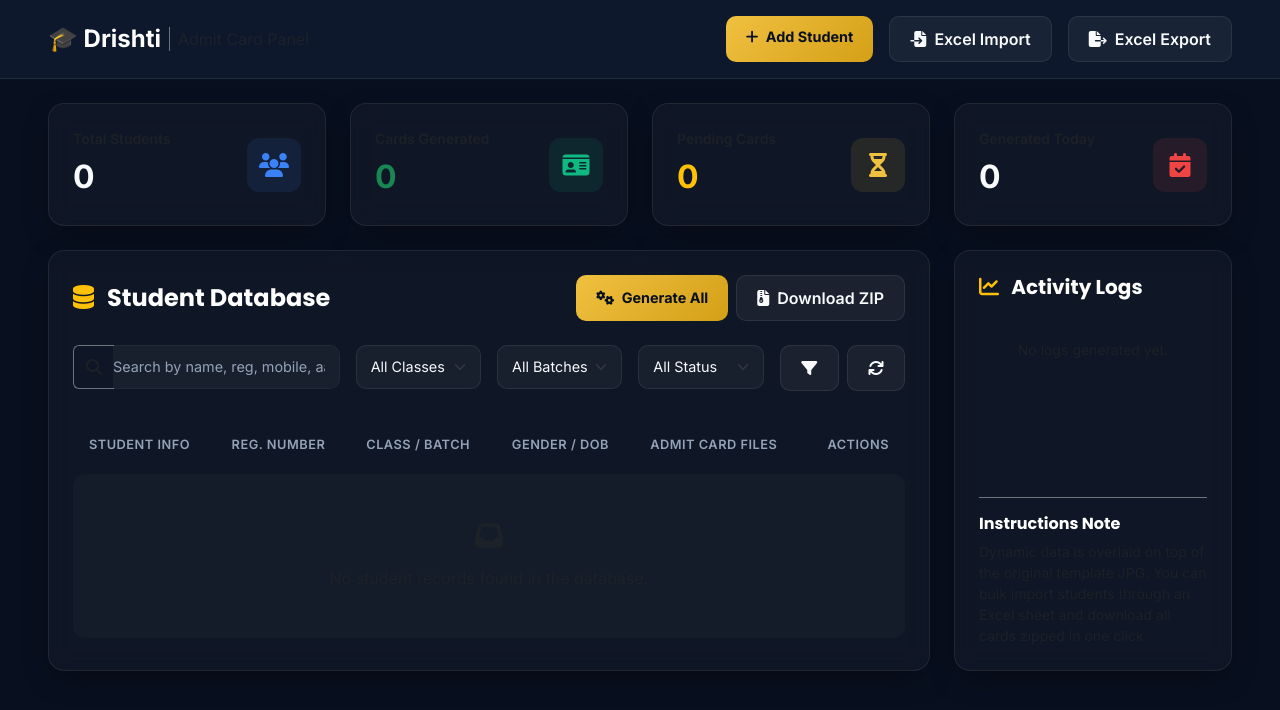
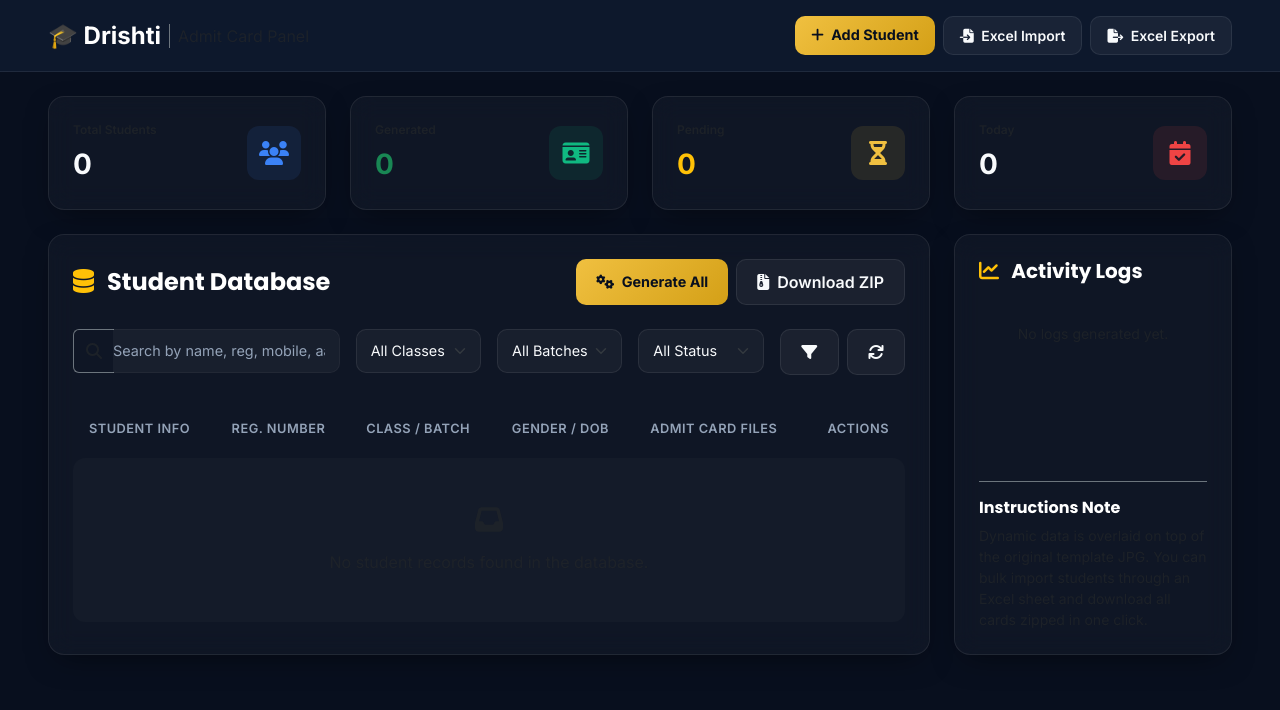
Before and after one commit to 123guddukumar/rkdrishty_admit_card, a Django app: page / in a window 1280 px wide. Shown: the top 710 px of the page. Run offline with Django 5.2, Linux system fonts and the light colour scheme; data that the repository does not hold is empty; some libraries are stand-ins or nearby versions.

Commit message:
style: make dashboard fully responsive for mobile viewports

```diff
--- a/admit_cards/templates/admit_cards/dashboard.html
+++ b/admit_cards/templates/admit_cards/dashboard.html
@@ -257,20 +311,20 @@
 
   <!-- NAVBAR -->
   <nav class="premium-navbar">
-    <div class="container-fluid px-5">
-      <div class="d-flex align-items-center justify-content-between">
+    <div class="container-fluid px-3 px-md-5">
+      <div class="d-flex flex-column flex-md-row align-items-center justify-content-between gap-3">
         <a href="{% url 'dashboard' %}" class="d-flex align-items-center text-decoration-none">
           <span class="fs-4 fw-bold text-white me-2">🎓 Drishti</span>
-          <span class="fs-6 text-muted border-start border-secondary ps-2">Admit Card Panel</span>
+          <span class="fs-6 text-muted border-start border-secondary ps-2 d-none d-sm-inline">Admit Card Panel</span>
         </a>
-        <div class="d-flex gap-3">
-          <a href="{% url 'add_student' %}" class="btn btn-premium">
+        <div class="d-flex flex-wrap gap-2 justify-content-center">
+          <a href="{% url 'add_student' %}" class="btn btn-premium btn-sm py-2 px-3">
             <i class="fa-solid fa-plus me-1"></i> Add Student
           </a>
-          <button class="btn btn-premium-secondary" data-bs-toggle="modal" data-bs-target="#importModal">
+          <button class="btn btn-premium-secondary btn-sm py-2 px-3" data-bs-toggle="modal" data-bs-target="#importModal">
             <i class="fa-solid fa-file-import me-1"></i> Excel Import
           </button>
-          <a href="{% url 'export_excel' %}" class="btn btn-premium-secondary">
+          <a href="{% url 'export_excel' %}" class="btn btn-premium-secondary btn-sm py-2 px-3">
             <i class="fa-solid fa-file-export me-1"></i> Excel Export
           </a>
         </div>
@@ -278,7 +332,7 @@
     </div>
   </nav>
 
-  <div class="container-fluid px-5 py-4">
+  <div class="container-fluid px-3 px-md-5 py-4">
     <!-- Messages Banner -->
     {% if messages %}
       {% for m in messages %}
@@ -293,47 +347,47 @@
     {% endif %}
 
     <!-- STATS ROW -->
-    <div class="row g-4 mb-4">
-      <div class="col-md-3">
-        <div class="glass-card d-flex align-items-center justify-content-between">
+    <div class="row g-3 g-md-4 mb-4">
+      <div class="col-6 col-md-3">
+        <div class="glass-card p-3 p-md-4 d-flex align-items-center justify-content-between">
           <div>
-            <div class="text-muted small fw-semibold">Total Students</div>
-            <div class="fs-2 fw-bold mt-1">{{ total_students }}</div>
+            <div class="text-muted small fw-semibold" style="font-size: 0.75rem;">Total Students</div>
+            <div class="fs-3 fs-md-2 fw-bold mt-1">{{ total_students }}</div>
           </div>
-          <div class="stat-icon bg-info-transparent">
+          <div class="stat-icon bg-info-transparent d-none d-sm-flex">
             <i class="fa-solid fa-users"></i>
           </div>
         </div>
       </div>
-      <div class="col-md-3">
-        <div class="glass-card d-flex align-items-center justify-content-between">
+      <div class="col-6 col-md-3">
+        <div class="glass-card p-3 p-md-4 d-flex align-items-center justify-content-between">
           <div>
-            <div class="text-muted small fw-semibold">Cards Generated</div>
-            <div class="fs-2 fw-bold mt-1 text-success">{{ generated_count }}</div>
+            <div class="text-muted small fw-semibold" style="font-size: 0.75rem;">Generated</div>
+            <div class="fs-3 fs-md-2 fw-bold mt-1 text-success">{{ generated_count }}</div>
           </div>
-          <div class="stat-icon bg-success-transparent">
+          <div class="stat-icon bg-success-transparent d-none d-sm-flex">
             <i class="fa-solid fa-id-card"></i>
           </div>
         </div>
       </div>
-      <div class="col-md-3">
-        <div class="glass-card d-flex align-items-center justify-content-between">
+      <div class="col-6 col-md-3">
+        <div class="glass-card p-3 p-md-4 d-flex align-items-center justify-content-between">
           <div>
-            <div class="text-muted small fw-semibold">Pending Cards</div>
-            <div class="fs-2 fw-bold mt-1 text-warning">{{ pending_count }}</div>
+            <div class="text-muted small fw-semibold" style="font-size: 0.75rem;">Pending</div>
+            <div class="fs-3 fs-md-2 fw-bold mt-1 text-warning">{{ pending_count }}</div>
           </div>
-          <div class="stat-icon bg-accent-transparent">
+          <div class="stat-icon bg-accent-transparent d-none d-sm-flex">
             <i class="fa-solid fa-hourglass-half"></i>
           </div>
         </div>
       </div>
-      <div class="col-md-3">
-        <div class="glass-card d-flex align-items-center justify-content-between">
+      <div class="col-6 col-md-3">
+        <div class="glass-card p-3 p-md-4 d-flex align-items-center justify-content-between">
           <div>
-            <div class="text-muted small fw-semibold">Generated Today</div>
-            <div class="fs-2 fw-bold mt-1">{{ generated_today }}</div>
+            <div class="text-muted small fw-semibold" style="font-size: 0.75rem;">Today</div>
+            <div class="fs-3 fs-md-2 fw-bold mt-1">{{ generated_today }}</div>
           </div>
-          <div class="stat-icon bg-danger-transparent">
+          <div class="stat-icon bg-danger-transparent d-none d-sm-flex">
             <i class="fa-solid fa-calendar-check"></i>
           </div>
         </div>
@@ -368,14 +422,14 @@
           </div>
 
           <!-- SEARCH & FILTERS -->
-          <form method="GET" class="row g-3 mb-4">
-            <div class="col-md-4">
+          <form method="GET" class="row g-2 g-md-3 mb-4">
+            <div class="col-12 col-md-4">
               <div class="input-group">
                 <span class="input-group-text bg-transparent border-end-0 border-secondary text-muted"><i class="fa-solid fa-magnifying-glass"></i></span>
                 <input type="text" name="q" value="{{ query }}" class="form-control premium-input border-start-0 ps-0" placeholder="Search by name, reg, mobile, aadhaar...">
               </div>
             </div>
-            <div class="col-md-2">
+            <div class="col-6 col-sm-3 col-md-2">
               <select name="class" class="form-select premium-input">
                 <option value="">All Classes</option>
                 {% for c in classes %}
@@ -383,7 +437,7 @@
                 {% endfor %}
               </select>
             </div>
-            <div class="col-md-2">
+            <div class="col-6 col-sm-3 col-md-2">
               <select name="batch" class="form-select premium-input">
                 <option value="">All Batches</option>
                 {% for b in batches %}
@@ -391,14 +445,14 @@
                 {% endfor %}
               </select>
             </div>
-            <div class="col-md-2">
+            <div class="col-6 col-sm-3 col-md-2">
               <select name="status" class="form-select premium-input">
                 <option value="">All Status</option>
                 <option value="generated" {% if status_filter == 'generated' %}selected{% endif %}>Generated</option>
                 <option value="pending" {% if status_filter == 'pending' %}selected{% endif %}>Pending</option>
               </select>
             </div>
-            <div class="col-md-2 d-flex gap-2">
+            <div class="col-6 col-sm-3 col-md-2 d-flex gap-2">
               <button type="submit" class="btn btn-premium-secondary w-100"><i class="fa-solid fa-filter"></i></button>
               <a href="{% url 'dashboard' %}" class="btn btn-premium-secondary"><i class="fa-solid fa-arrows-rotate"></i></a>
             </div>
@@ -437,21 +491,21 @@
                         </div>
                       </div>
                     </td>
-                    <td>
+                    <td data-label="Reg. Number">
                       <code class="text-warning fw-semibold">{{ s.registration_number }}</code>
                     </td>
-                    <td>
+                    <td data-label="Class / Batch">
                       <div>{{ s.student_class }}</div>
                       <div class="text-muted small">{{ s.batch }}</div>
                     </td>
-                    <td>
+                    <td data-label="Gender / DOB">
                       <div>{{ s.gender }}</div>
                       <div class="text-muted small">{{ s.dob|date:"d/m/Y" }}</div>
                     </td>
-                    <td>
+                    <td data-label="Admit Card">
                       {% if s.is_generated %}
                         <span class="premium-badge badge-generated mb-2 d-inline-block">Generated</span>
-                        <div class="d-flex gap-2">
+                        <div class="d-flex gap-2 justify-content-end justify-content-lg-start">
                           <a href="{% url 'download_card_api' %}?student_id={{ s.id }}&format=jpg" class="btn btn-sm btn-outline-info py-0 px-2" style="font-size: 0.72rem;"><i class="fa-solid fa-image"></i> JPG</a>
                           <a href="{% url 'download_card_api' %}?student_id={{ s.id }}&format=pdf" class="btn btn-sm btn-outline-danger py-0 px-2" style="font-size: 0.72rem;"><i class="fa-solid fa-file-pdf"></i> PDF</a>
                         </div>
@@ -459,8 +513,8 @@
                         <span class="premium-badge badge-pending">Pending</span>
                       {% endif %}
                     </td>
-                    <td class="text-end">
-                      <div class="d-flex justify-content-end gap-2">
+                    <td data-label="Actions" class="text-end">
+                      <div class="d-flex justify-content-end gap-2 flex-wrap">
                         <button class="btn btn-sm btn-premium py-1 px-2 btn-generate-single" data-id="{{ s.id }}">
                           <i class="fa-solid fa-wand-magic-sparkles"></i> Generate
                         </button>
```
Also changed, not shown: other parts of admit_cards/templates/admit_cards/dashboard.html (+54 -0 lines).
